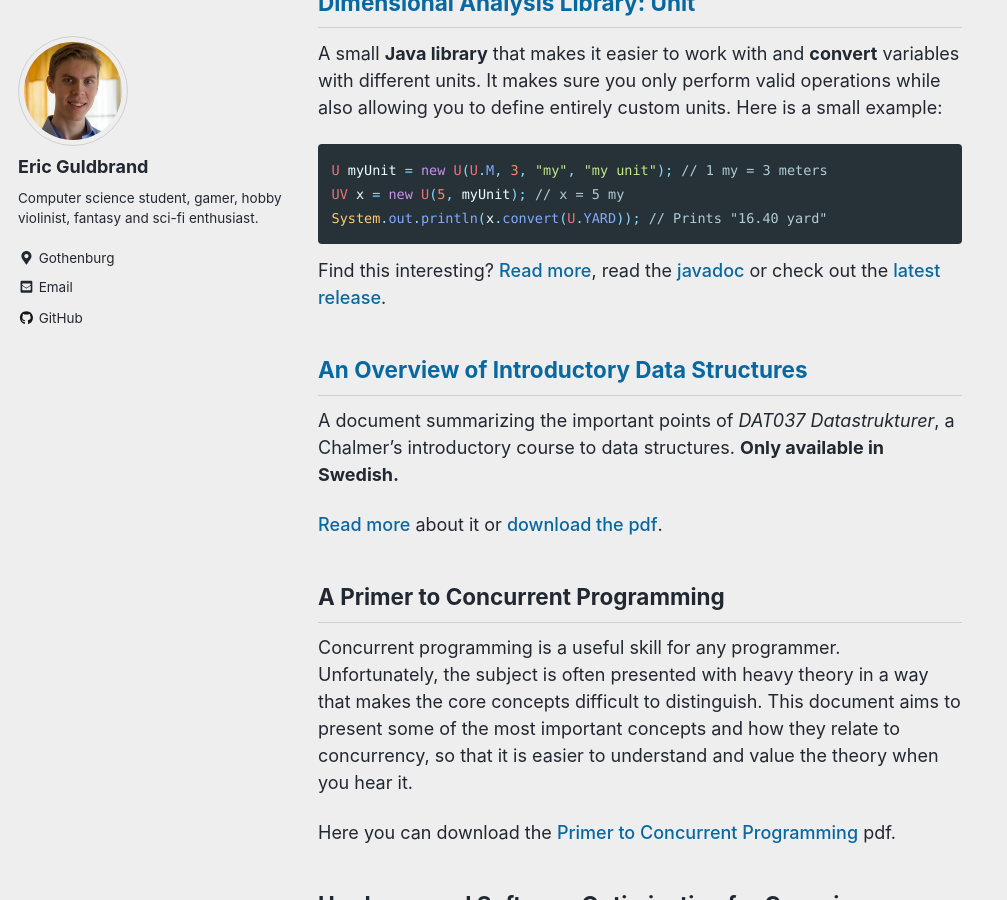
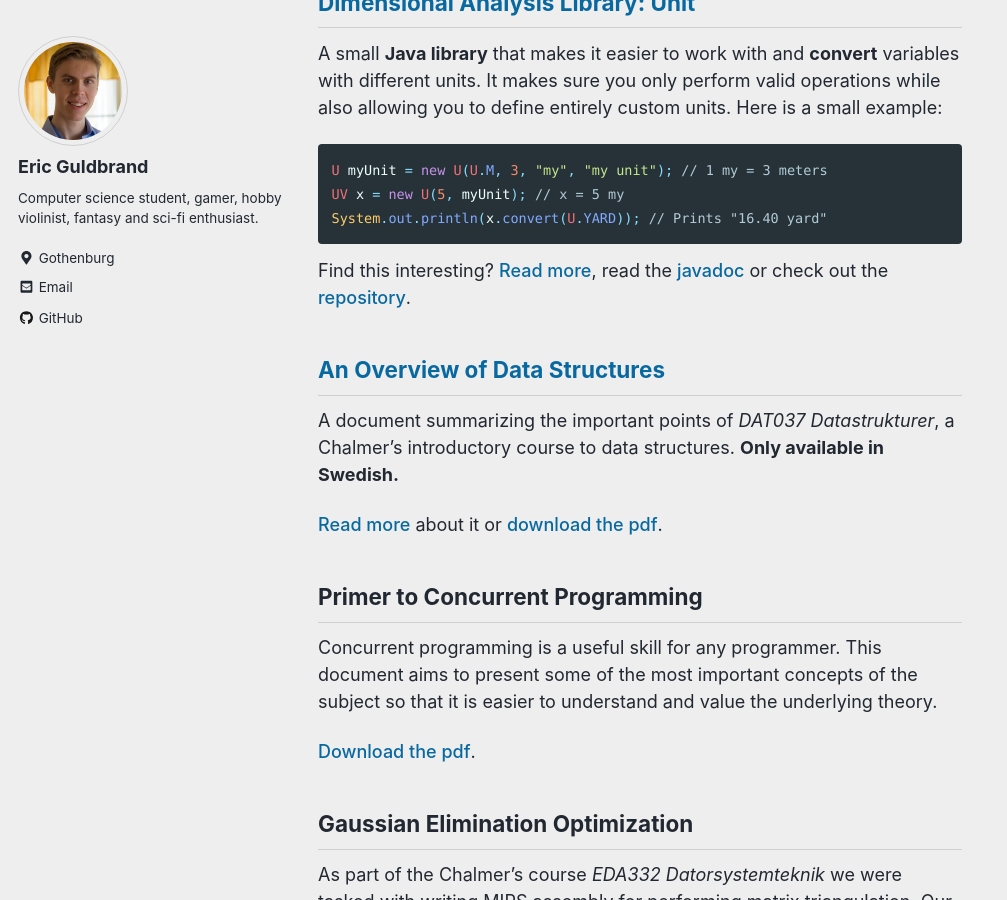
Before and after one commit to ecen/ecen.github.io, a Jekyll site: the page built from _pages/portfolio.md, in a window 1280 px wide and 900 px high, scrolled down 216 px. Shown: the whole window, without its empty margins (0-1007 px from the left). Built offline with Jekyll 4.4.1, drawn with Linux system fonts in a browser that asks for light colours; nearby versions of some CDN libraries; some of the changed text lies outside the part shown.

Commit message:
Updated portfolio wording.

````diff
--- a/_pages/portfolio.md
+++ b/_pages/portfolio.md
@@ -5,6 +5,7 @@ permalink: /portfolio/
 ---
 
 ## [Dimensional Analysis Library: Unit](unit/)
+
 A small **Java library** that makes it easier to work with and **convert** variables with different units. It makes sure you only perform valid operations while also allowing you to define entirely custom units. Here is a small example:
 
 ```java
@@ -13,19 +14,23 @@ UV x = new U(5, myUnit); // x = 5 my
 System.out.println(x.convert(U.YARD)); // Prints "16.40 yard"
 ```
 
-Find this interesting? [Read more](unit/), read the [javadoc](https://ecen.github.io/unit/) or check out the [latest release](https://github.com/ecen/unit/).
+Find this interesting? [Read more](unit/), read the [javadoc](https://ecen.github.io/unit/) or check out the [repository](https://github.com/ecen/unit/).
 
-## [An Overview of Introductory Data Structures](/portfolio/data-structures/)
+
+## [An Overview of Data Structures](/portfolio/data-structures/)
+
 A document summarizing the important points of *DAT037 Datastrukturer*, a Chalmer's introductory course to data structures. **Only available in Swedish.**
 
 [Read more](/portfolio/data-structures/) about it or [download the pdf](/assets/docs/datastrukturer_sammanfattning.pdf).
 
-## A Primer to Concurrent Programming
-Concurrent programming is a useful skill for any programmer. Unfortunately, the subject is often presented with heavy theory in a way that makes the core concepts difficult to distinguish. This document aims to present some of the most important concepts and how they relate to concurrency, so that it is easier to understand and value the theory when you hear it.
+## Primer to Concurrent Programming
 
-Here you can download the [Primer to Concurrent Programming](/assets/docs/Primer_to_Concurrent_Programming.pdf) pdf.
+Concurrent programming is a useful skill for any programmer. This document aims to present some of the most important concepts of the subject so that it is easier to understand and value the underlying theory.
 
-## Hardware and Software Optimization for Gaussian Elimination
-As part of the Chalmer's course *EDA332 Datorsystemteknik* me and a friend where tasked with writing and optimizing MIPS assembly code for performing matrix triangulation, the first part of Gaussian elimination. Our solution managed a second place in the course competition for creating the most efficient solution with an efficiency score of 554 µsC$.
+[Download the pdf](/assets/docs/Primer_to_Concurrent_Programming.pdf).
+
+## Gaussian Elimination Optimization
+
+As part of the Chalmer's course *EDA332 Datorsystemteknik* we were tasked with writing MIPS assembly for performing matrix triangulation. Our solution managed a second place in the course competition for the most efficient solution with an efficiency score of 554 µsC$.
 
 Checkout the [repository](https://github.com/ecen/eda332-computer-system-engineering) or read the [report](https://github.com/ecen/eda332-computer-system-engineering/blob/master/report/Optimizing_Hardware_and_Software_for_Gaussian_Elimination.pdf).
````
Also changed, not shown: _pages/data-structures.md (+1 -1 lines).
